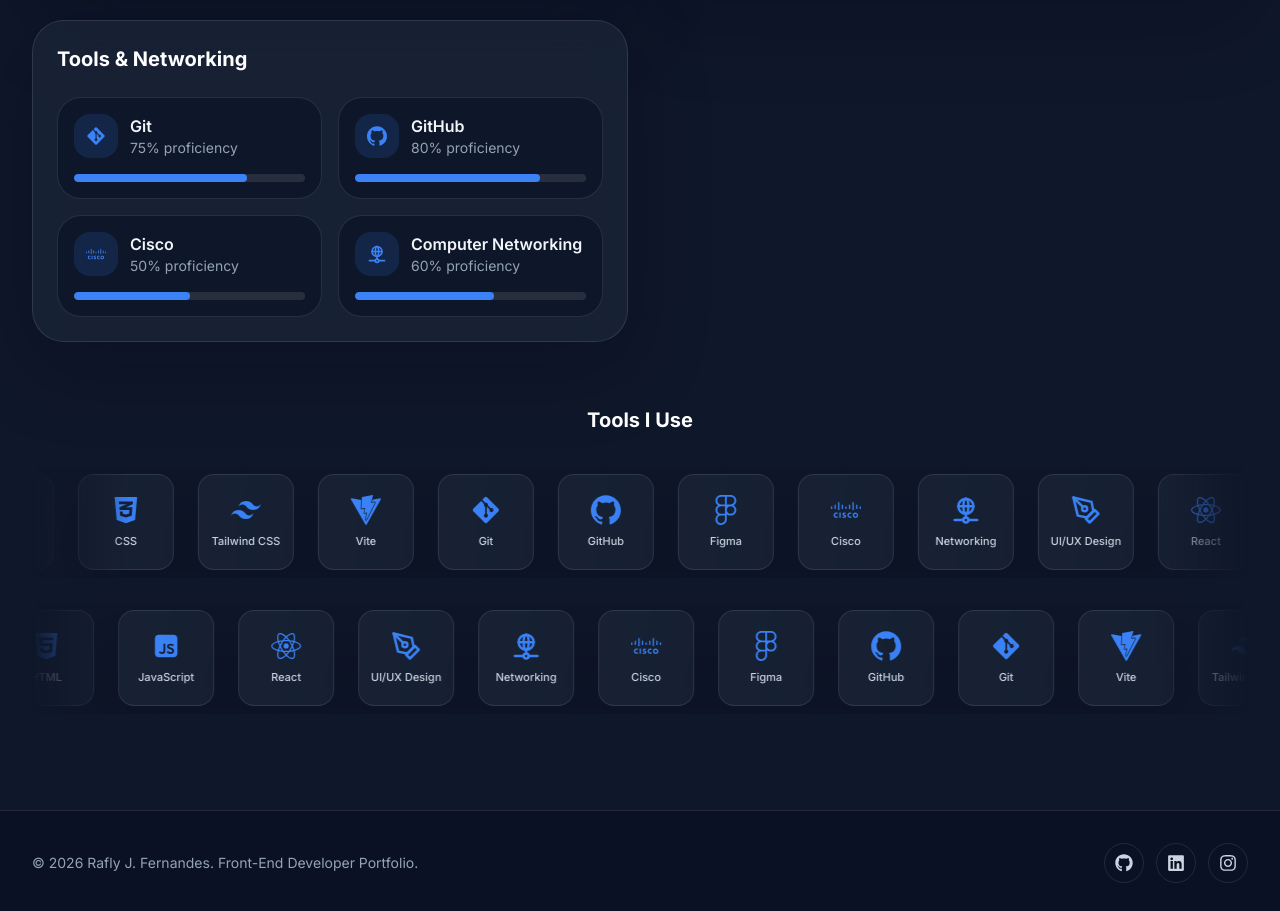
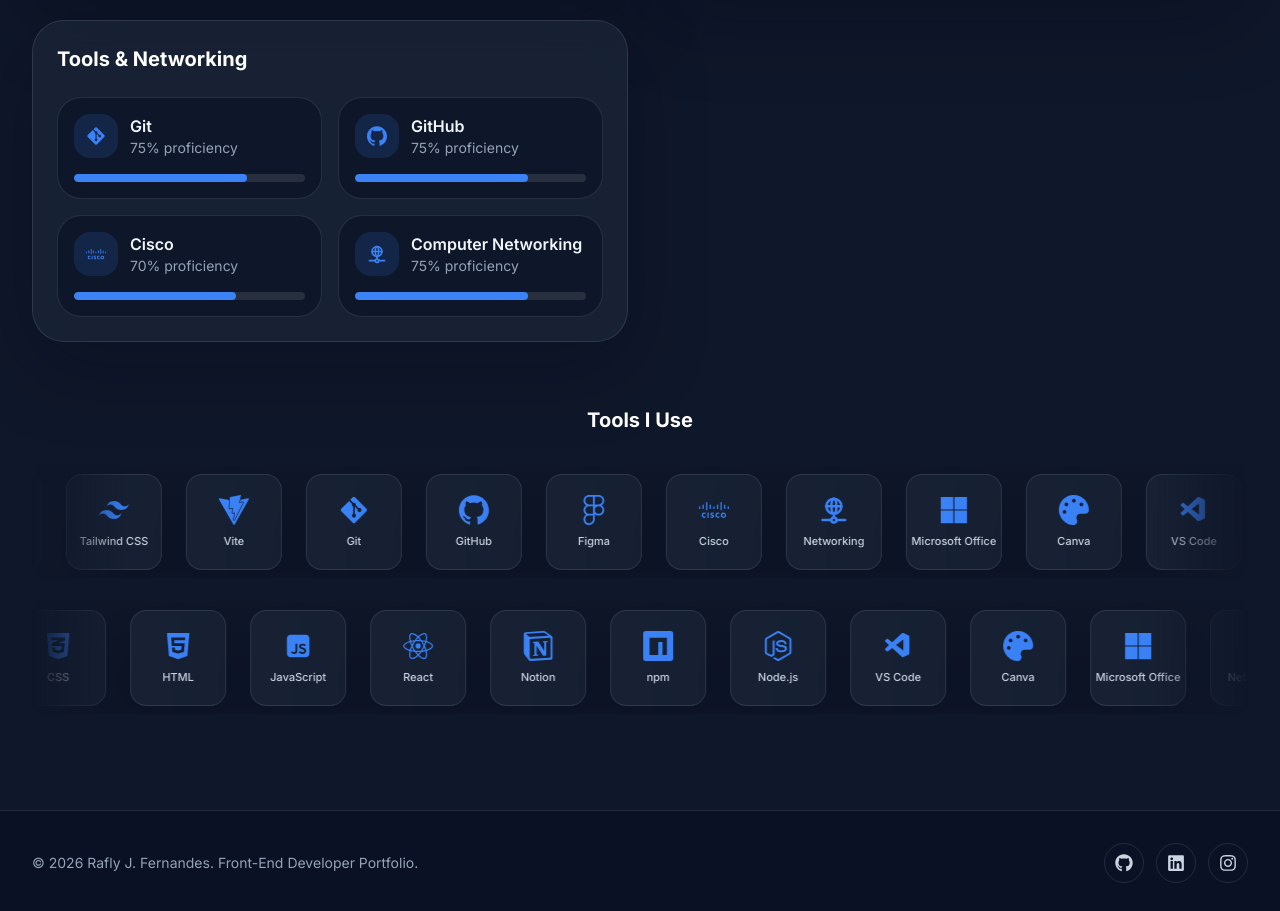
Before and after one commit to RaflyfernandesX/Portofolio-Raflyfernandes, a React (Vite) app: page /skills in a window 1280 px wide. Shown: the part 820-1731 px from the top of the page. Built offline with nearby package versions, Linux system fonts and the light colour scheme.

Commit message:
update content

```diff
--- a/eslint.config.js
+++ b/eslint.config.js
@@ -12,6 +12,7 @@ export default [
       globals: {
         document: 'readonly',
         window: 'readonly',
+        fetch: 'readonly',
       },
       parserOptions: {
         ecmaVersion: 'latest',
--- a/src/data/skills.js
+++ b/src/data/skills.js
@@ -1,140 +1,65 @@
-import { FaCss3Alt, FaGitAlt, FaHtml5, FaReact } from 'react-icons/fa';
+import { FaCss3Alt, FaGitAlt, FaHtml5, FaMicrosoft, FaPalette, FaReact } from 'react-icons/fa';
 import { FiPenTool } from 'react-icons/fi';
 import { RiJavascriptFill } from 'react-icons/ri';
 import {
   SiCisco,
   SiFigma,
   SiGithub,
+  SiNodedotjs,
+  SiNotion,
+  SiNpm,
   SiTailwindcss,
   SiVite,
 } from 'react-icons/si';
 import { TbNetwork } from 'react-icons/tb';
+import { VscVscode } from 'react-icons/vsc';
 
 export const skillGroups = [
   {
     title: 'Frontend Development',
     items: [
-      {
-        name: 'HTML',
-        icon: FaHtml5,
-        level: 85,
-      },
-      {
-        name: 'CSS',
-        icon: FaCss3Alt,
-        level: 85,
-      },
-      {
-        name: 'JavaScript',
-        icon: RiJavascriptFill,
-        level: 80,
-      },
-      {
-        name: 'React',
-        icon: FaReact,
-        level: 65,
-      },
-      {
-        name: 'Tailwind CSS',
-        icon: SiTailwindcss,
-        level: 70,
-      },
-      {
-        name: 'Vite',
-        icon: SiVite,
-        level: 70,
-      },
+      { name: 'HTML', icon: FaHtml5, level: 90 },
+      { name: 'CSS', icon: FaCss3Alt, level: 85 },
+      { name: 'JavaScript', icon: RiJavascriptFill, level: 80 },
+      { name: 'React', icon: FaReact, level: 75 },
+      { name: 'Tailwind CSS', icon: SiTailwindcss, level: 85 },
+      { name: 'Vite', icon: SiVite, level: 80 },
     ],
   },
   {
     title: 'UI/UX & Design',
     items: [
-      {
-        name: 'Figma',
-        icon: SiFigma,
-        level: 80,
-      },
-      {
-        name: 'UI/UX Design',
-        icon: FiPenTool,
-        level: 75,
-      },
+      { name: 'Figma', icon: SiFigma, level: 80 },
+      { name: 'UI/UX Design', icon: FiPenTool, level: 80 },
     ],
   },
   {
     title: 'Tools & Networking',
     items: [
-      {
-        name: 'Git',
-        icon: FaGitAlt,
-        level: 75,
-      },
-      {
-        name: 'GitHub',
-        icon: SiGithub,
-        level: 80,
-      },
-      {
-        name: 'Cisco',
-        icon: SiCisco,
-        level: 50,
-      },
-      {
-        name: 'Computer Networking',
-        icon: TbNetwork,
-        level: 60,
-      },
+      { name: 'Git', icon: FaGitAlt, level: 75 },
+      { name: 'GitHub', icon: SiGithub, level: 75 },
+      { name: 'Cisco', icon: SiCisco, level: 70 },
+      { name: 'Computer Networking', icon: TbNetwork, level: 75 },
     ],
   },
 ];
 
 export const tools = [
-  {
-    name: 'React',
-    icon: FaReact,
-  },
-  {
-    name: 'JavaScript',
-    icon: RiJavascriptFill,
-  },
-  {
-    name: 'HTML',
-    icon: FaHtml5,
-  },
-  {
-    name: 'CSS',
-    icon: FaCss3Alt,
-  },
-  {
-    name: 'Tailwind CSS',
-    icon: SiTailwindcss,
-  },
-  {
-    name: 'Vite',
-    icon: SiVite,
-  },
-  {
-    name: 'Git',
-    icon: FaGitAlt,
-  },
-  {
-    name: 'GitHub',
-    icon: SiGithub,
-  },
-  {
-    name: 'Figma',
-    icon: SiFigma,
-  },
-  {
-    name: 'Cisco',
-    icon: SiCisco,
-  },
-  {
-    name: 'Networking',
-    icon: TbNetwork,
-  },
-  {
-    name: 'UI/UX Design',
-    icon: FiPenTool,
-  },
+  { name: 'React', icon: FaReact },
+  { name: 'JavaScript', icon: RiJavascriptFill },
+  { name: 'HTML', icon: FaHtml5 },
+  { name: 'CSS', icon: FaCss3Alt },
+  { name: 'Tailwind CSS', icon: SiTailwindcss },
+  { name: 'Vite', icon: SiVite },
+  { name: 'Git', icon: FaGitAlt },
+  { name: 'GitHub', icon: SiGithub },
+  { name: 'Figma', icon: SiFigma },
+  { name: 'Cisco', icon: SiCisco },
+  { name: 'Networking', icon: TbNetwork },
+  { name: 'Microsoft Office', icon: FaMicrosoft },
+  { name: 'Canva', icon: FaPalette },
+  { name: 'VS Code', icon: VscVscode },
+  { name: 'Node.js', icon: SiNodedotjs },
+  { name: 'npm', icon: SiNpm },
+  { name: 'Notion', icon: SiNotion },
 ];
--- a/src/pages/Contact.jsx
+++ b/src/pages/Contact.jsx
@@ -89,7 +89,7 @@ export default function Contact() {
       } else {
         setSubmitError('Gagal mengirim pesan. Coba lagi beberapa saat.');
       }
-    } catch (error) {
+    } catch {
       setSubmitError('Terjadi kesalahan jaringan. Coba lagi.');
     } finally {
       setIsSubmitting(false);
```
